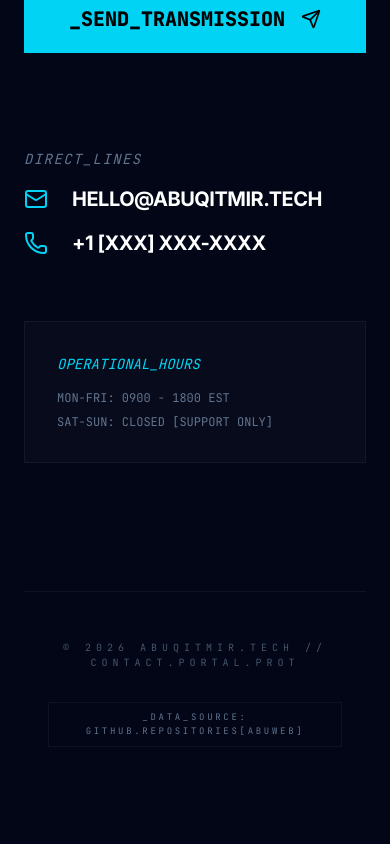
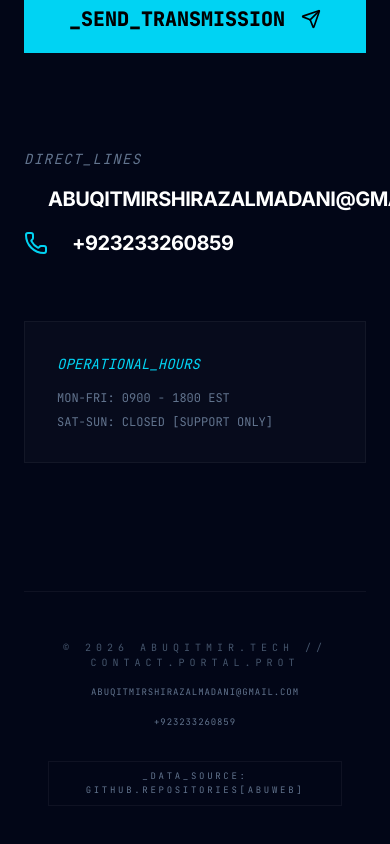
Before and after one commit to abuqitmirshirazalmadani-prog/abuweb, a Next.js app: page /contact in a window 390 px wide. Shown: the part 910-1754 px from the top of the page. Built offline with nearby package versions, Linux system fonts and the light colour scheme.

Commit message:
feat(contact): Add direct contact details to footer and page
Adds email and phone number to the site footer and updates the contact page with these direct contact details. This improves user accessibility for direct communication.

```diff
--- a/app/components/Footer.tsx
+++ b/app/components/Footer.tsx
@@ -14,6 +14,10 @@ export default function Footer({ suffix = "" }: { suffix?: string }) {
       <div className="font-mono text-[10px] tracking-[0.5em] text-slate-600 uppercase">
         © {year || "...."} ABUQITMIR.TECH // {suffix || "ALL RIGHTS RESERVED"}
       </div>
+      <div className="mt-4 flex flex-col md:flex-row items-center justify-center gap-4 md:gap-8 font-mono text-[9px] text-slate-500 uppercase tracking-widest">
+        <a href="mailto:abuqitmirshirazalmadani@gmail.com" className="hover:text-cyan-400 transition-colors">abuqitmirshirazalmadani@gmail.com</a>
+        <a href="tel:+923233260859" className="hover:text-cyan-400 transition-colors">+923233260859</a>
+      </div>
       <div className="mt-8">
         <a
           href="https://github.com/abuqitmirshirazalmadani-prog/abuweb"
--- a/app/contact/ContactPageContent.tsx
+++ b/app/contact/ContactPageContent.tsx
@@ -45,11 +45,11 @@ export default function ContactPageContent() {
                  <div className="space-y-4">
                     <div className="flex items-center gap-6 group">
                        <Mail className="w-6 h-6 text-cyan-400" />
-                       <span className="text-xl md:text-2xl text-white font-bold tracking-tight group-hover:text-cyan-400 transition-colors">HELLO@ABUQITMIR.TECH</span>
+                       <span className="text-xl md:text-2xl text-white font-bold tracking-tight group-hover:text-cyan-400 transition-colors uppercase">abuqitmirshirazalmadani@gmail.com</span>
                     </div>
                     <div className="flex items-center gap-6 group">
                        <Phone className="w-6 h-6 text-cyan-400" />
-                       <span className="text-xl md:text-2xl text-white font-bold tracking-tight group-hover:text-cyan-400 transition-colors">+1 [XXX] XXX-XXXX</span>
+                       <span className="text-xl md:text-2xl text-white font-bold tracking-tight group-hover:text-cyan-400 transition-colors">+923233260859</span>
                     </div>
                  </div>
               </div>
```
